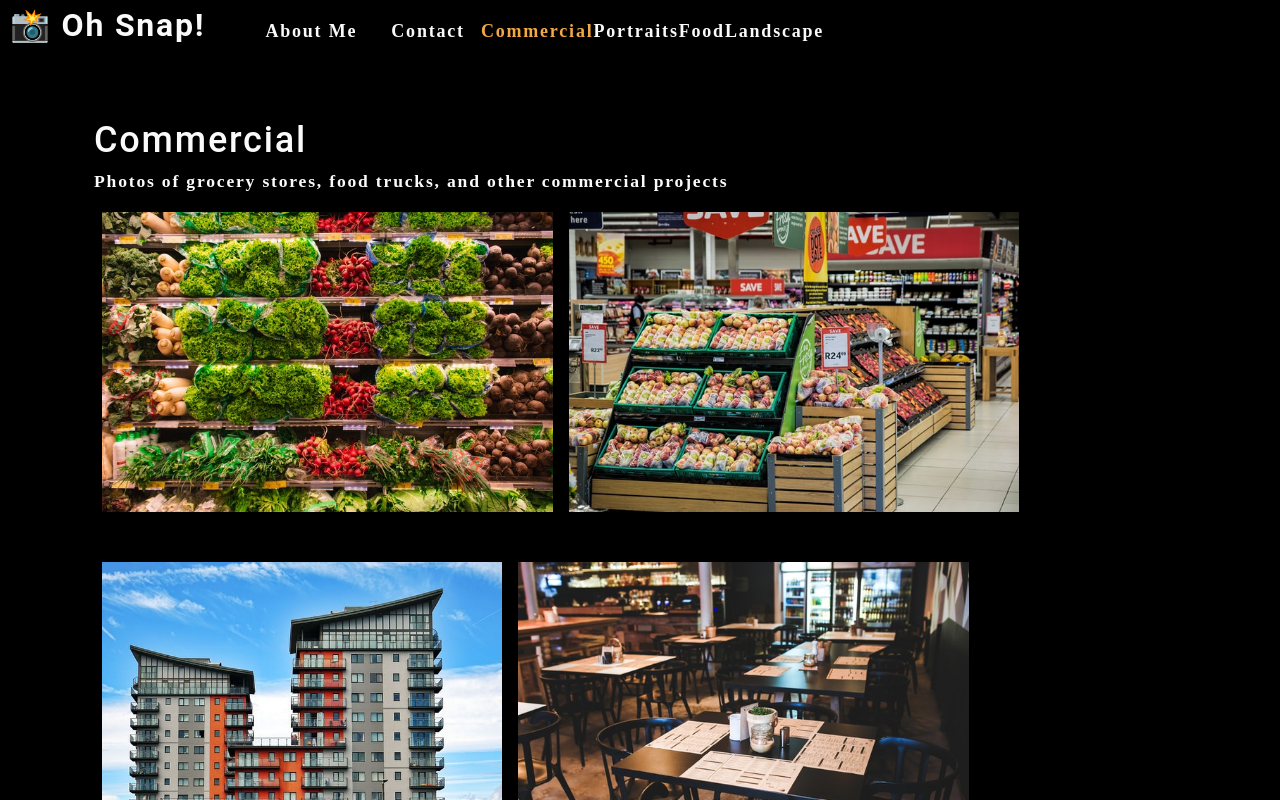
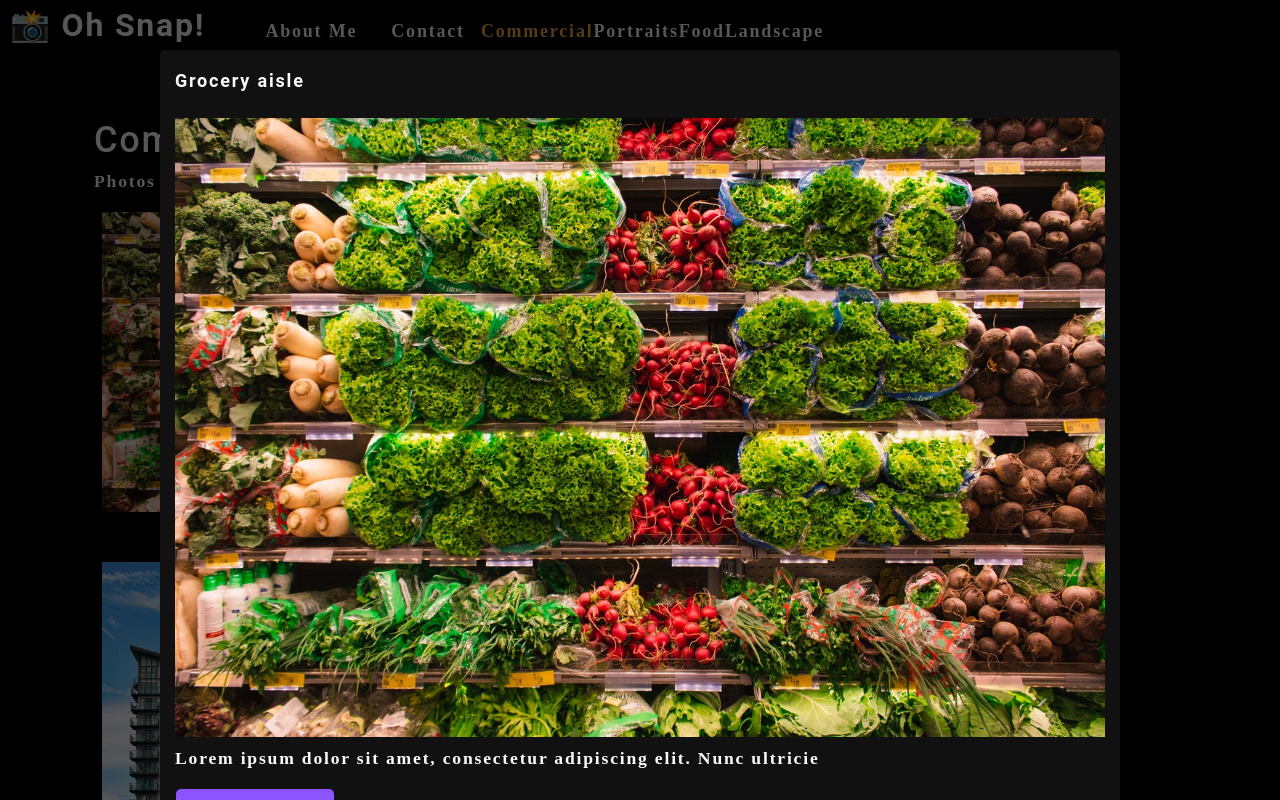
Before and after one commit to JoseEPina/photo-port, a React (Create React App) app: page / in a window 1280 px wide. Both pictures are taken after a click on the picture 327 px from the left and 361 px from the top of the page. Shown: the top 800 px of the page. Built offline with nearby package versions, Linux system fonts and the light colour scheme.

Commit message:
final fixes to Modal component that allows image to display on component and to also close modal componet.

```diff
--- a/src/components/Modal/index.js
+++ b/src/components/Modal/index.js
@@ -1,20 +1,21 @@
 import React from 'react';
 
-function Modal({currentPhoto})
-{
-   const {name, category, description, index} = currentPhoto;
+const Modal = ({ onClose, currentPhoto }) => {
+   const { name, category, description, index } = currentPhoto;
 
    return (
       //JSX
       <div className='modalBackdrop'>
          <div className='modalContainer'>
             <h3 className='modalTitle'>{name}</h3>
-            <img src={require(`../../assets/large/${category}/${index}.jpg`)} alt='current category' />
+            <img src={require(`../../assets/large/${category}/${index}.jpg`).default} alt='current category' />
             <p>{description}</p>
-            <button type='button'>Close this modal</button>
+            <button onClick={onClose} type='button'>
+               Close this modal
+            </button>
          </div>
       </div>
    );
-}
+};
 
 export default Modal;
--- a/src/components/PhotoList/index.js
+++ b/src/components/PhotoList/index.js
@@ -2,6 +2,10 @@ import React, { useState } from 'react';
 import Modal from '../Modal';
 
 const PhotoList = ({ category }) => {
+   const [isModalOpen, setIsModalOpen] = useState(false);
+
+   const [currentPhoto, setCurrentPhoto] = useState();
+
    const [photos] = useState([
       {
          name: 'Grocery aisle',
@@ -107,19 +111,16 @@ const PhotoList = ({ category }) => {
       return photo.category === category;
    });
 
-   const [isModalOpen, setIsModalOpen] = useState(false);
-
-   const [currentPhoto, setCurrentPhoto] = useState();
-
    const toggleModal = (image, i) => {
       // current photo
       setCurrentPhoto({ ...image, index: i });
+      setIsModalOpen(!isModalOpen);
    };
 
    console.log('currentPhotos', currentPhotos);
    return (
       <div>
-         {isModalOpen && <Modal currentPhoto={currentPhoto} />}
+         {isModalOpen && <Modal onClose={toggleModal} currentPhoto={currentPhoto} />}
          <div className='flex-row'>
             {currentPhotos.map((image, i) => (
                <img
```
